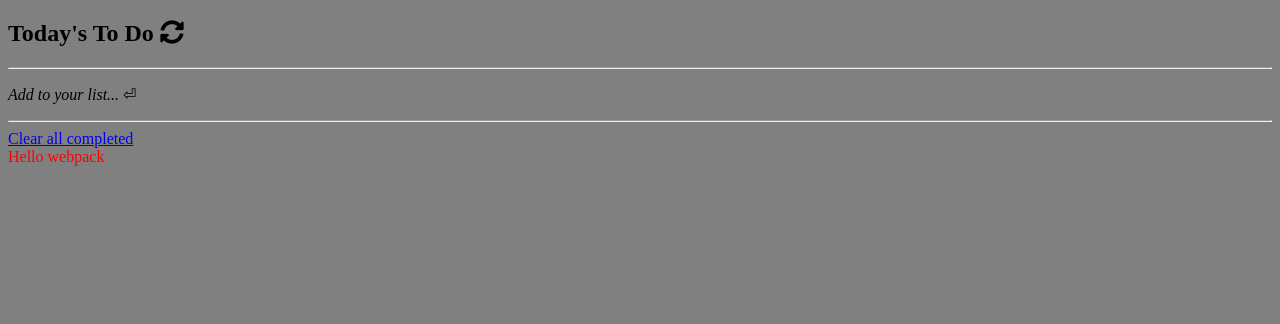
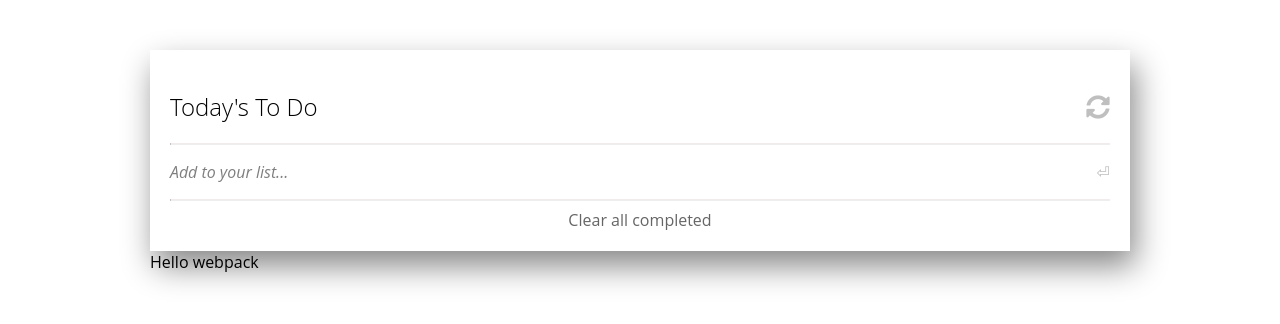
Before and after one commit to charlyeneh/To-Do-Tasks-App, a website built with webpack: page src/index.html in a window 1280 px wide. Built offline with nearby package versions, Linux system fonts and the light colour scheme.

Commit message:
Add basic styling to the css file

```diff
--- a/src/style.css
+++ b/src/style.css
@@ -1,6 +1,47 @@
 body {
-    background-color: grey;
+  font-family: 'Open Sans', 'Lucida Grande', arial, sans-serif;
+  margin: 50px 150px 0 150px;
 }
-.hello {
-  color: red;
+
+.main-container {
+  box-shadow: 5px 15px 30px 0 #888;
+  padding: 20px;
 }
+
+.todo-container a {
+  text-decoration: none;
+}
+
+article span {
+  float: right;
+}
+
+.main-container h2 {
+  font-weight: lighter;
+}
+
+.add-list span,
+.main-container h2 span {
+  float: right;
+  opacity: 0.5;
+}
+
+span i {
+  color: grey;
+}
+
+.line-break {
+  border-top: 1px solid #f1eaeaf2;
+}
+
+.add-list {
+  opacity: 0.5;
+}
+
+.list-reset {
+  text-decoration: none;
+  text-align: center;
+  display: block;
+  opacity: 0.6;
+  color: black;
+}
```
